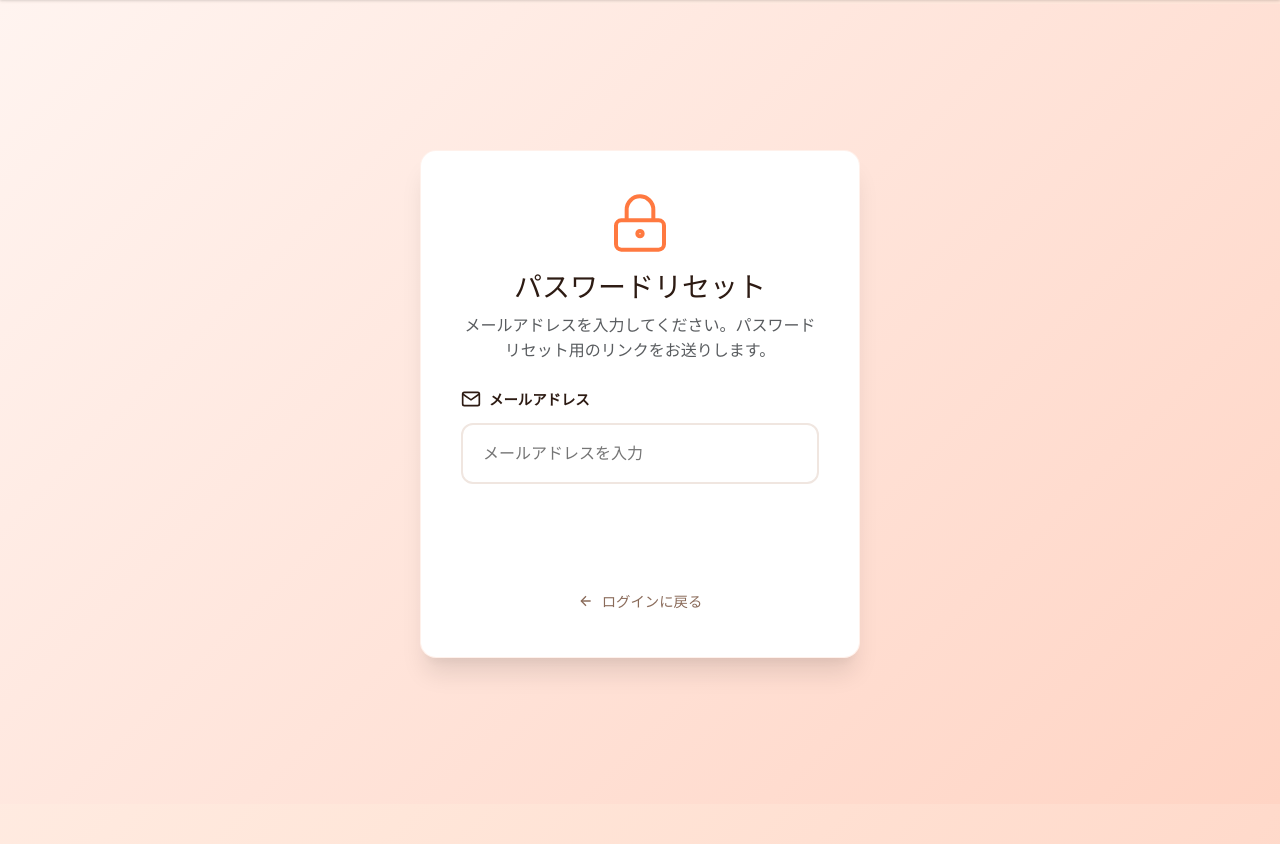
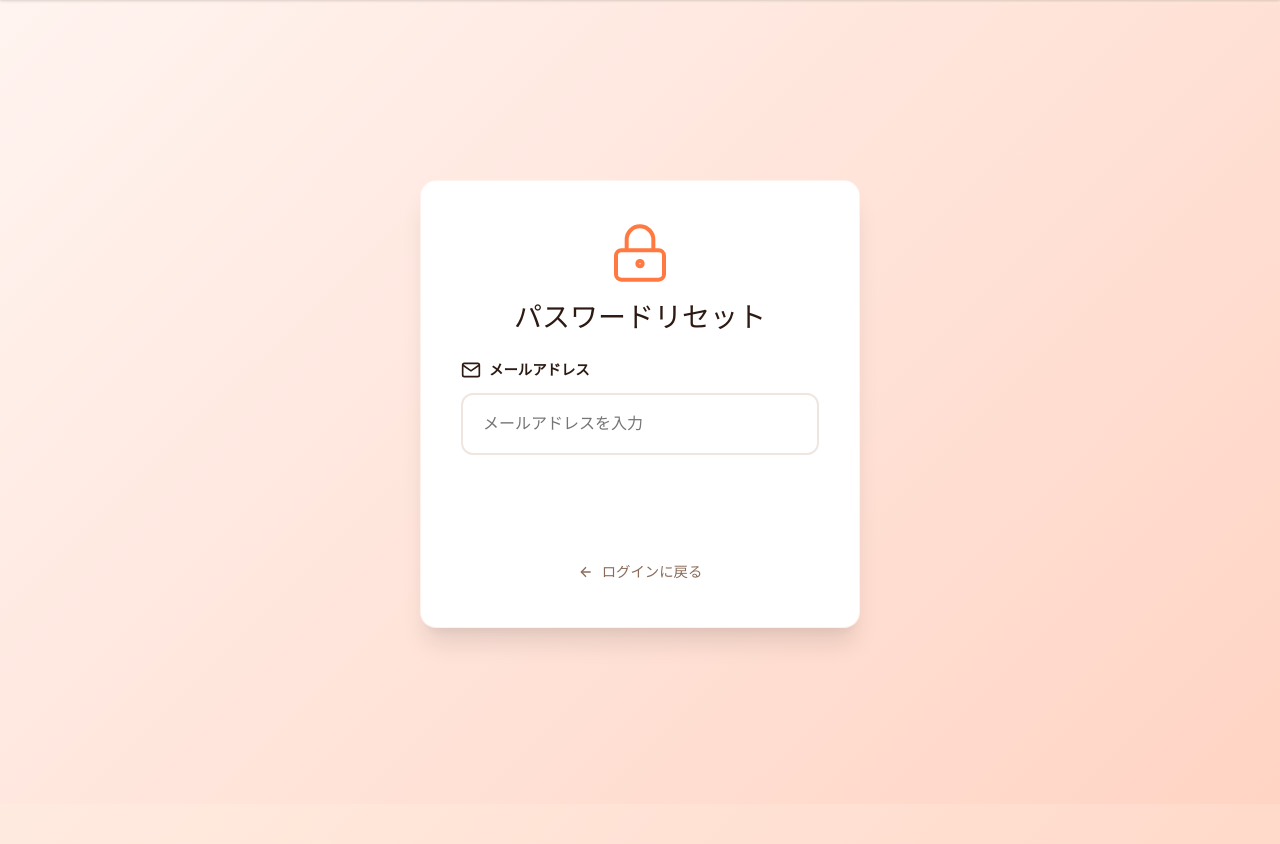
Before and after one commit to Yulkjh/utamemo-app, a Django app: page /users/password-reset/ in a window 1280 px wide. Shown: the part 76-920 px from the top of the page. Run offline with Django 5.2, Linux system fonts and the light colour scheme.

Commit message:
Remove description text from password reset page

```diff
--- a/myproject/templates/users/password_reset.html
+++ b/myproject/templates/users/password_reset.html
@@ -13,12 +13,9 @@
                         <circle cx="12" cy="16" r="1"/>
                         <path d="M7 11V7a5 5 0 0 1 10 0v4"/>
                     </svg>
-                    <h1 class="h3 mt-3 mb-2">
+                    <h1 class="h3 mt-3 mb-4">
                         {% if is_english %}Reset Password{% elif is_spanish %}Restablecer Contraseña{% elif is_german %}Passwort Zurücksetzen{% elif is_portuguese %}Redefinir Senha{% elif is_chinese %}重置密码{% else %}パスワードリセット{% endif %}
                     </h1>
-                    <p class="text-muted">
-                        {% if is_english %}Enter your email address and we'll send you a link to reset your password.{% elif is_spanish %}Ingrese su correo electrónico y le enviaremos un enlace para restablecer su contraseña.{% elif is_german %}Geben Sie Ihre E-Mail-Adresse ein und wir senden Ihnen einen Link zum Zurücksetzen Ihres Passworts.{% elif is_portuguese %}Digite seu e-mail e enviaremos um link para redefinir sua senha.{% elif is_chinese %}输入您的电子邮箱，我们将发送重置密码的链接。{% else %}メールアドレスを入力してください。パスワードリセット用のリンクをお送りします。{% endif %}
-                    </p>
                 </div>
 
                 <form method="post" class="password-reset-form">
```
